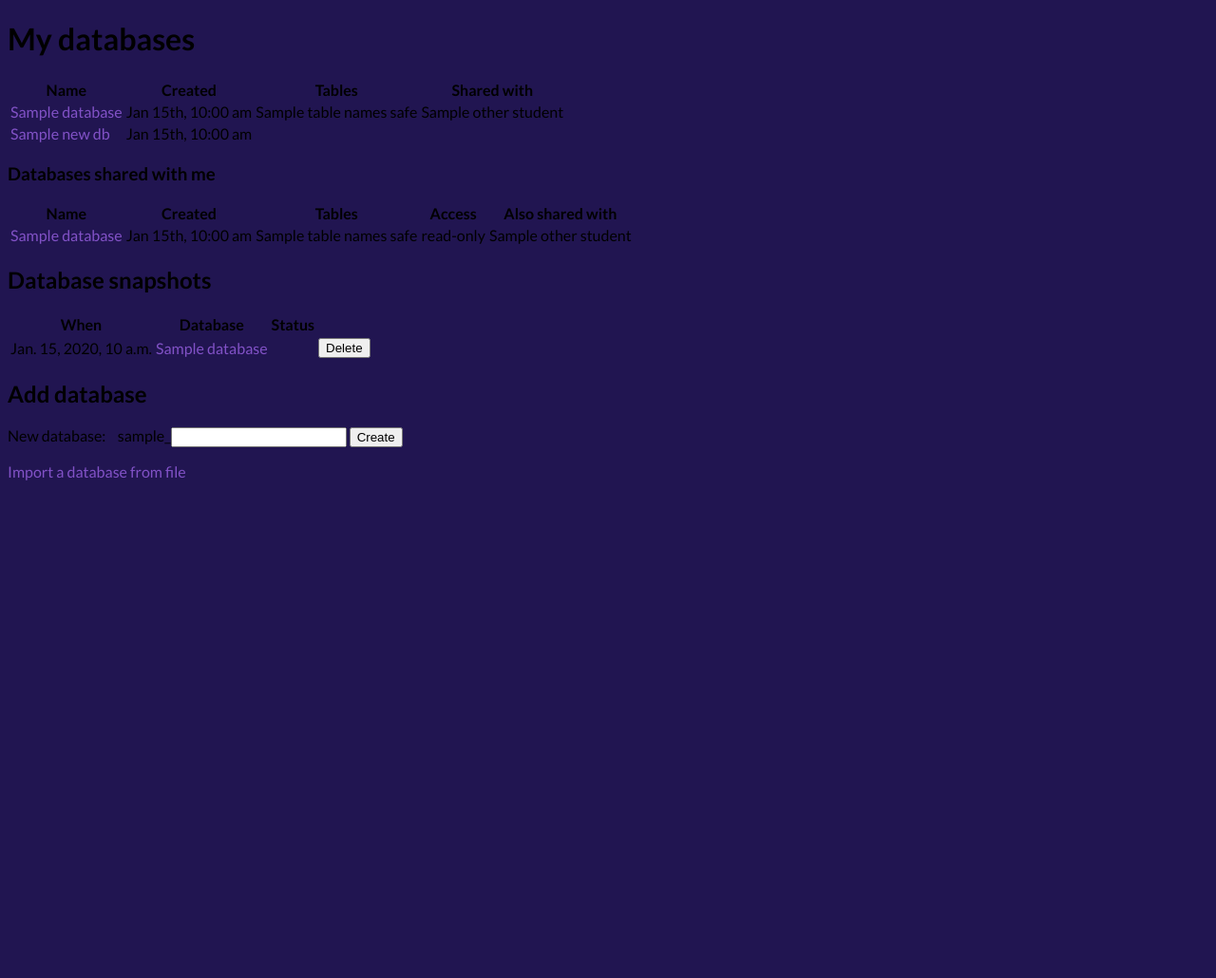
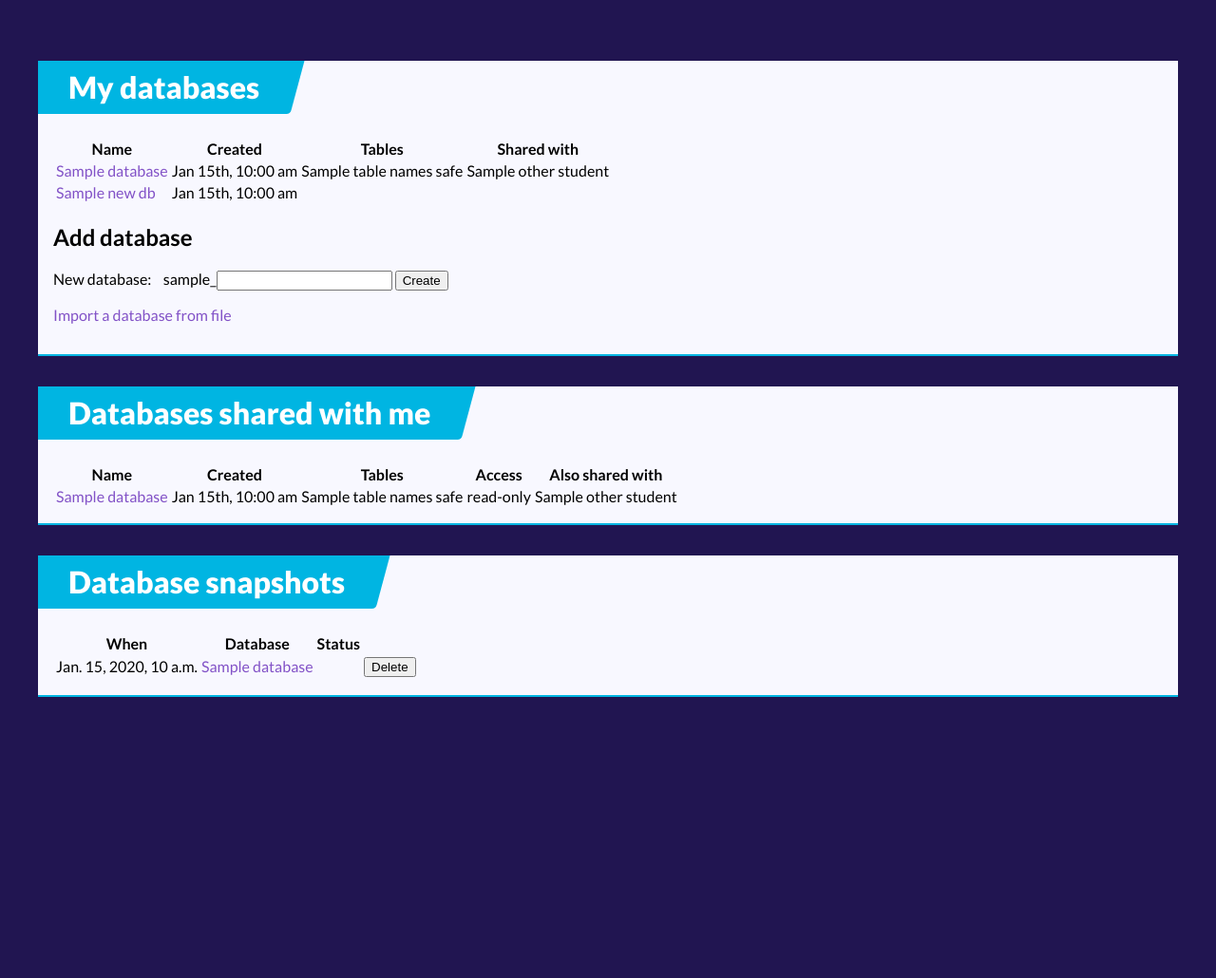
Before and after one commit to klenth/database_course, a Django app: template dbmanager/templates/student_home.html in a window 1280 px wide. Shown: the part 30-1060 px from the top of the page at 95% size. Before the commit the page ends 536 px from the top, so only its background shows below. Run offline with Django 3.2, Linux system fonts and the light colour scheme; the template is opened without the code that fills it: most values are stand-ins (such as "Sample title", 1, 10 or a date in 2020); parts of the project's set-up code (start-up, migrations or seed data) failed here and were passed over.

Commit message:
Started style migration of dbmanager to new card-based format

```diff
--- a/dbmanager/templates/student_home.html
+++ b/dbmanager/templates/student_home.html
@@ -3,7 +3,9 @@
 {% load functional %}
 
 {% block content %}
-    <h1>My databases</h1>
+    <div class="cards">
+        <div class="card">
+            <div class="title">My databases</div>
             {% if databases %}
                 <table id="databases">
                     <tr>
@@ -54,8 +56,27 @@
                 (None)
             {% endif %}
 
+            <h2>Add database</h2>
+            <p>
+                <form action="{% url 'student_home' %}" method="post">
+                    {% csrf_token %}
+                    <input type="hidden" name="action" value="new_database">
+                    <label for="database_name_box">New database:</label> &nbsp;&nbsp;
+                    <label for="database_name_box" class="database-name">{{ student.username }}_</label><input type="text" size="20" maxlength="{{ max_db_name_length }}" id="database_name_box" name="database_name" class="database-name" pattern="[a-zA-Z_][a-zA-Z0-9_]*">
+                    <input type="submit" value="Create">
+                </form>
+                <ul class="error">
+                    {% for error in new_db_errors %}
+                        <li>{{ error }}</li>
+                    {% endfor %}
+                </ul>
+            </p>
+            <p><a href="{% url 'import_upload' %}">Import a database from file</a></p>
+        </div>
+
             {% if other_databases.count %}
-        <h3>Databases shared with me</h3>
+                <div class="card">
+                    <div class="title">Databases shared with me</div>
                     <table id="other-databases">
                         <tr>
                             <th scope="col">Name</th>
@@ -78,10 +99,12 @@
                             </tr>
                         {% endwith %}{% endfor %}
                     </table>
+                </div>
             {% endif %}
 
             {% if exports.count %}
-        <h2>Database snapshots</h2>
+                <div class="card">
+                    <div class="title">Database snapshots</div>
                     <table id="exports">
                         <tr>
                             <th scope="col">When</th>
@@ -123,22 +146,8 @@
                             </tr>
                         {% endfor %}
                     </table>
+                </div>
             {% endif %}
-
-    <h2>Add database</h2>
-    <p>
-        <form action="{% url 'student_home' %}" method="post">
-            {% csrf_token %}
-            <input type="hidden" name="action" value="new_database">
-            <label for="database_name_box">New database:</label> &nbsp;&nbsp;
-            <label for="database_name_box" class="database-name">{{ student.username }}_</label><input type="text" size="20" maxlength="{{ max_db_name_length }}" id="database_name_box" name="database_name" class="database-name" pattern="[a-zA-Z_][a-zA-Z0-9_]*">
-            <input type="submit" value="Create">
-        </form>
-        <ul class="error">
-            {% for error in new_db_errors %}
-                <li>{{ error }}</li>
-            {% endfor %}
-        </ul>
-    </p>
-    <p><a href="{% url 'import_upload' %}">Import a database from file</a></p>
+        </div>
+    </div>
 {% endblock %}
```
Lines whose indentation alone changed are shown as unchanged.
